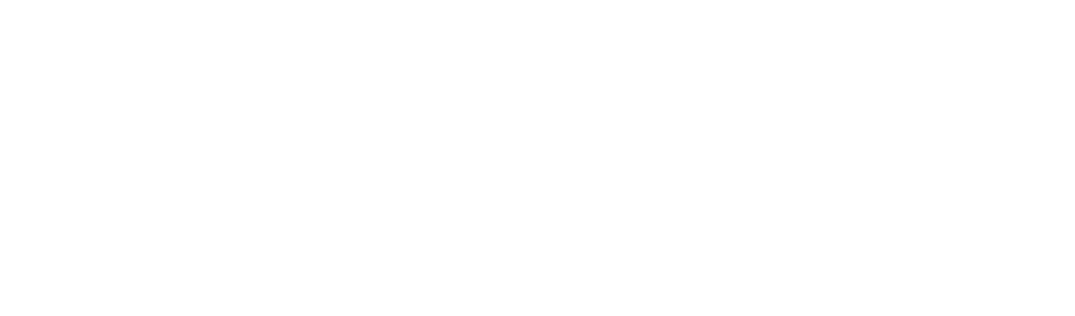
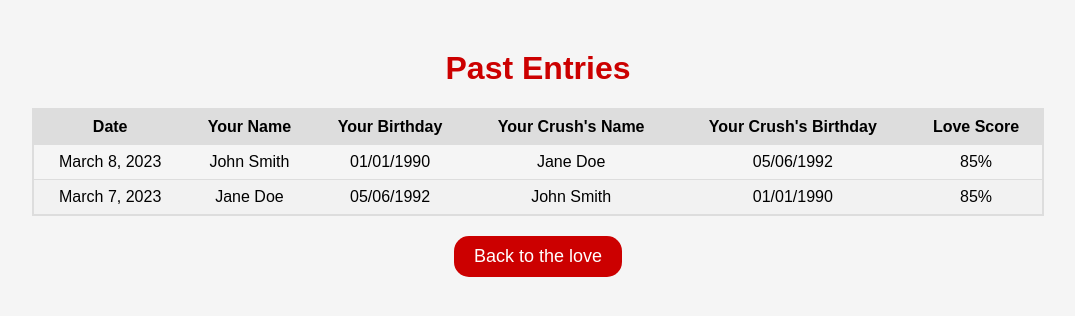
Before and after one commit to TommyKloosterman/startup, a plain HTML site: page lovers.html in a window 1280 px wide. Shown: the whole page, without its empty margins (102-1177 px from the left). Drawn offline with Linux system fonts and the light colour scheme.

Commit message:
made the new page and linked it with the first

```diff
--- a/lovers.html
+++ b/lovers.html
@@ -0,0 +1,96 @@
+<!DOCTYPE html>
+<html>
+<head>
+	<title>Past Lovers</title>
+	<style>
+		body {
+			font-family: Arial, sans-serif;
+			background-color: #f5f5f5;
+		}
+
+		table {
+			margin: 20px auto;
+			border-collapse: collapse;
+			border: 2px solid #ddd;
+			width: 80%;
+		}
+
+		th, td {
+			padding: 8px;
+			text-align: center;
+			border-bottom: 1px solid #ddd;
+		}
+
+		th {
+			background-color: #ddd;
+		}
+
+		tr:nth-child(even) {
+			background-color: #f2f2f2;
+		}
+
+		h1 {
+			text-align: center;
+			margin-top: 50px;
+			color: #cc0000;
+		}
+
+		.center {
+			text-align: center;
+		}
+
+		.find-lovers-btn {
+			background-color: #cc0000;
+			color: #fff;
+			border: none;
+			border-radius: 15px;
+			padding: 10px 20px;
+			font-size: 18px;
+			cursor: pointer;
+			transition: background-color 0.3s ease;
+		}
+
+		.find-lovers-btn:hover {
+			background-color: #ff3333;
+		}
+	</style>
+</head>
+<body>
+	<h1>Past Entries</h1>
+	<table>
+		<thead>
+			<tr>
+				<th>Date</th>
+				<th>Your Name</th>
+				<th>Your Birthday</th>
+				<th>Your Crush's Name</th>
+				<th>Your Crush's Birthday</th>
+				<th>Love Score</th>
+			</tr>
+		</thead>
+		<tbody>
+			<tr>
+				<td>March 8, 2023</td>
+				<td>John Smith</td>
+				<td>01/01/1990</td>
+				<td>Jane Doe</td>
+				<td>05/06/1992</td>
+				<td>85%</td>
+			</tr>
+			<tr>
+				<td>March 7, 2023</td>
+				<td>Jane Doe</td>
+				<td>05/06/1992</td>
+				<td>John Smith</td>
+				<td>01/01/1990</td>
+				<td>85%</td>
+			</tr>
+			<!-- Add more rows for past entries -->
+		</tbody>
+	</table>
+
+	<div class="center">
+		<button class="find-lovers-btn" onclick="location.href='index.html'" type="button">Back to the love</button>
+	</div>
+</body>
+</html>
```
Also changed, not shown: index.html (+19 -0 lines).
